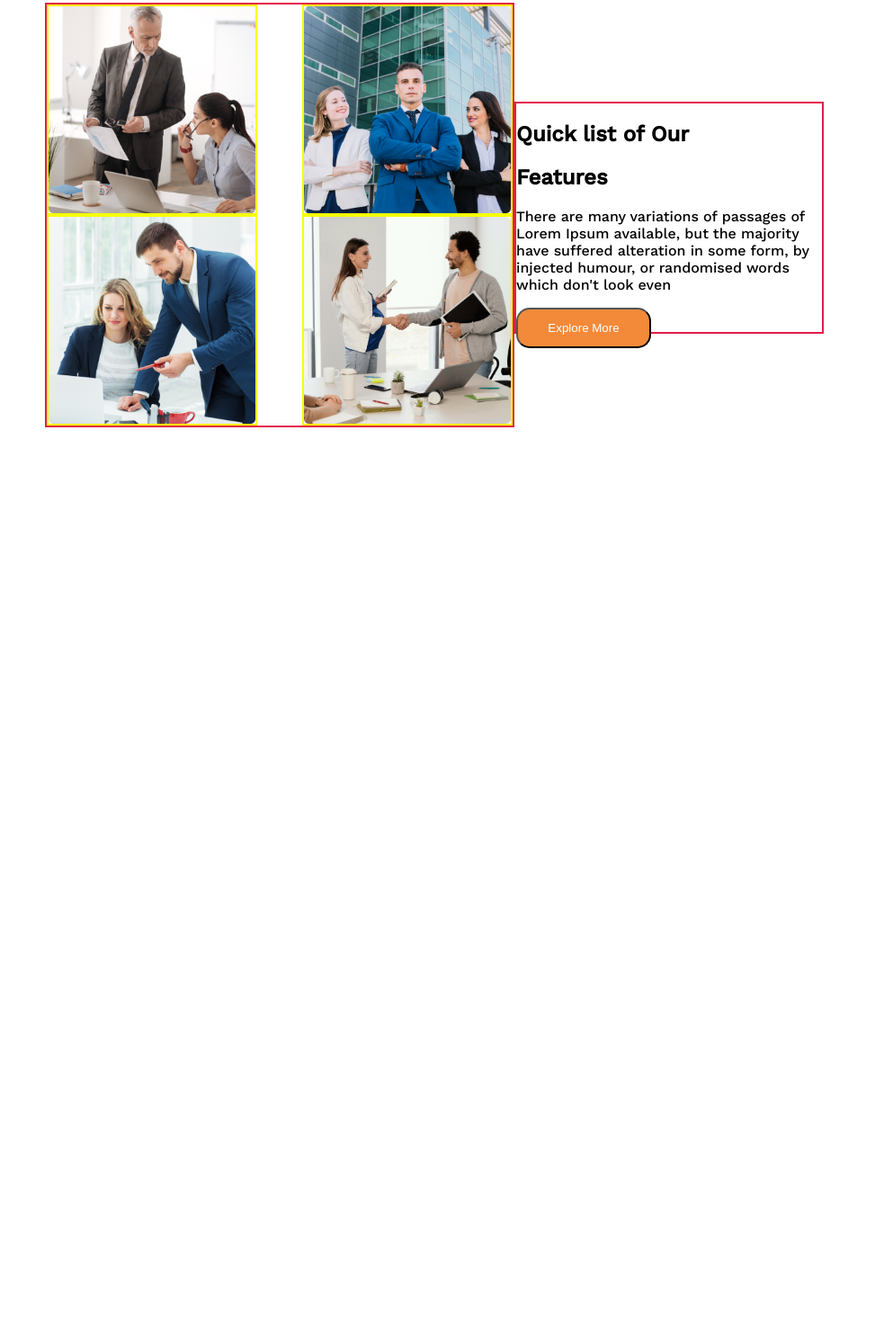
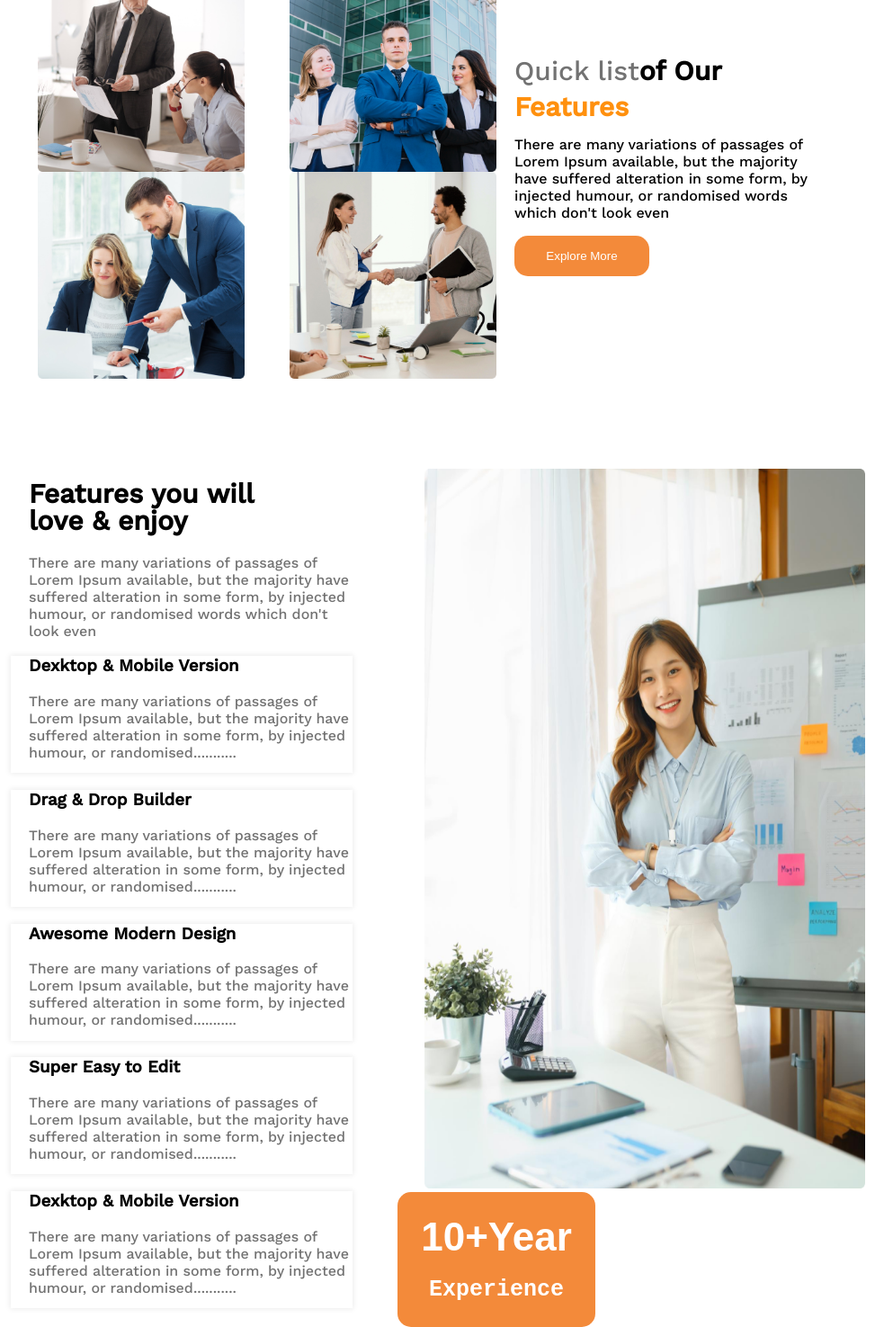
Before and after one commit to soumik004/pg-architects, a plain HTML site: page index.html in a window 1280 px wide. Shown: the part 981-2456 px from the top of the page at 90% size, without its empty margins (168-1161 px from the left). Before the commit the page ends 1464 px from the top, so only its background shows below. Drawn offline with nearby package versions, Linux system fonts and the light colour scheme.

Commit message:
feature love part

```diff
--- a/index.html
+++ b/index.html
@@ -33,7 +33,6 @@
                 <div class="button">
                     <button>Explore More</button>
                 </div>
-
             </div>
             <div class="brand-banner">
                 <img src="images/banner.png" alt="">
@@ -52,8 +51,8 @@
                 </div>
             <div>
                     <div class="feature-info">
-                        <div class="feature-title"> <h1>Quick list of Our</h1>
-                           <h1>Features</h1>
+                        <div class="feature-title"> <h1> <span class="text-gray">Quick list</span>of Our </h1>
+                           <h1><span class="text-orang">Features</span> </h1>
                             <p>There are many variations of passages of Lorem Ipsum available, but the majority have suffered alteration in some form, by injected humour, or randomised words which don't look even</p>
                         </div>
                         <div class="button1">
@@ -61,18 +60,94 @@
                         </div>
                        </div>
                 </div>
+        </section>
+        <!--=============== Features you will love & enjoy  =================-->
+        <section class="container">
+            <div class="container-left">
+             <div class="container-title">
+                <h1>Features you will </h1>
+                <h1>love & enjoy</h1>
+                <p>There are many variations of passages of Lorem Ipsum available, but the majority have suffered alteration in some form, by injected humour, or randomised words which don't look even</p>
+
+             </div>
+            <!-- ===================  -->
+            <div>
+                <div class="container-box">
+                    <div class="container-title">
+                        <h3>Dexktop & Mobile Version</h3>
+                    </div>
+                    <div class="container-pera">
+                        <p>There are many variations of passages of Lorem Ipsum available, but the majority have suffered alteration in some form, by injected humour, or randomised...........</p>
+                    </div>
+                 </div>
+            </div>
+            <div>
+                <div class="container-box">
+                    <div class="container-title">
+                        <h3>Drag & Drop Builder</h3>
+                    </div>
+                    <div class="container-pera">
+                        <p>There are many variations of passages of Lorem Ipsum available, but the majority have suffered alteration in some form,
+                            by injected humour, or randomised...........</p>
+                    </div>
+
                 </div>
 
+            </div>
+            <div>
+                <div class="container-box">
+                    <div class="container-title">
+                        <h3>Awesome Modern Design</h3>
+                    </div>
+                    <div class="container-pera">
+                        <p>There are many variations of passages of Lorem Ipsum available, but the majority have suffered alteration in some form, by injected humour, or randomised...........</p>
+                    </div>
 
+                </div>
 
+            </div>
+            <div>
+                <div class="container-box">
+                    <div class="container-title">
+                        <h3>Super Easy to Edit</h3>
+                    </div>
+                    <div class="container-pera">
+                        <p>There are many variations of passages of Lorem Ipsum available, but the majority have suffered alteration in some form, by injected humour, or randomised...........</p>
+                    </div>
 
+                </div>
 
+            </div>
+            <div>
+                <div class="container-box">
+                    <div class="container-title">
+                        <h3>Dexktop & Mobile Version</h3>
+                    </div>
+                    <div class="container-pera">
+                        <p>There are many variations of passages of Lorem Ipsum available, but the majority have suffered alteration in some form, by injected humour, or randomised...........</p>
+                    </div>
+
+                </div>
+
+            </div>
+
+            </div>
+            <!-- ==================== ==  -->
+            <div class="container-right">
+               <div class="container-img">
+
+                    <img src="images/architect.png" alt="">
+
+               </div>
+               <div class="container-right-btn">
+                  <button>10+Year
+                    <samp class="bnt-style">Experience</samp> </button>
+
+               </div>
+            </div>
         </section>
-
     </main>
     <footer>
-
     </footer>
-
 </body>
 </html>
--- a/style/style.css
+++ b/style/style.css
@@ -3,10 +3,12 @@
 /*=================== common style section================   */
 body{
     font-family: 'Work Sans', sans-serif;
+    margin: 0px;
 
 }
 .nav-manu, .brand{
     background: rgba(255, 144, 14, 0.1);
+
 }
 
 
@@ -14,9 +16,8 @@ body{
 .nav-manu{
     display: flex;
     justify-content: space-between;
-    margin-top: 30px;
+
     align-items: center;
-    border: 2px solid blue;
 }
 .nav-title{
     width: 302px;
@@ -25,9 +26,6 @@ body{
     font-size: 30px;
     margin-left: 130px;
     text-align: center;
-    border: 2px solid blue;
-
-
 }
 .nav-manu ul{
     display: flex;
@@ -37,18 +35,19 @@ body{
     align-items: center;
     list-style: none;
     margin-right: 150px;
-    border: 2px solid blue;
 }
 .nav-manu li{
     text-align: center;
 }
 /* =========================style for brand part====================  */
+.brand{
+    margin-top: -25px;
+}
 .brand-info{
     width: 500px;
     height: 225px;
     margin-left: 400px;
-    border: 2px solid rgb(227, 27, 74);
-
+    margin-top: 25px;
 }
 .brand-title h1{
     text-align: center;
@@ -70,6 +69,7 @@ button{
     width: 150px;
     height: 45px;
     color: white;
+    border: none;
     border-radius: 15px;
     background: rgb(243, 138, 58);
 }
@@ -92,17 +92,116 @@ button{
     display: grid;
     grid-template-columns: repeat(2, 1fr);
     column-gap: 50px;
-    border: 2px solid rgb(227, 27, 74);
 }
 .feature img{
     width: 230px;
     height: 230px;
-    border: 2px solid rgb(246, 255, 0);
+
 }
 .feature-info{
     width: 340px;
-    height: 254px;
+    height: 280px;
     margin-top: 150px;
     margin-right: 200px;
-    border: 2px solid rgb(227, 27, 74);
 }
+.feature-title h1{
+
+    font-weight: 700;
+    font-size: 30px;
+    line-height: 15px;
+}
+.text-gray{
+    font-weight: 500;
+    color: #727272;
+}
+.text-orang{
+
+    color: #FF900E;
+}
+/* -=============== style for Features you will love & enjoy  =================- */
+.container{
+    display: flex;
+    width: 950px;
+    height: 900px;
+    margin-left: 180px;
+
+}
+/*================== container left ======================== */
+.container-left{
+    width: 630px;
+    height: 700px;
+    margin-top: 100px;
+
+
+}
+.container-left h1{
+    font-weight: 700;
+    font-size: 40px;
+    font-size: 30px;
+    line-height: 5px;
+
+}
+.container-title p{
+    font-weight: 400;
+    font-size: 16px;
+    color: #727272;
+    margin-top: 35px;
+
+}
+/*-------- style for container box ---------------*/
+.container-box{
+    width: 380px;
+    height: 130px;
+    box-shadow: 0px 0px 6px 1px rgba(0, 0, 0, 0.08);
+}
+.container-box h1{
+    font-weight: 600;
+    font-size: 20px;
+    margin-left: 20px;
+}
+.container-title{
+    margin-left: 20px;
+    margin-bottom: 0px;
+
+}
+.container-pera{
+    margin-left: 20px;
+}
+
+.container-box p{
+    font-weight: 400;
+    font-size: 16px;
+    color: #727272;
+}
+
+
+
+
+/*================== container right ================ */
+.container-right{
+    width: 630px;
+    height: 900px;
+    margin-top: 100px;
+
+}
+.container-img img{
+    width: 490px;
+    height: 800px;
+    margin-left: 70px;
+}
+.container-right-btn{
+
+    line-height: 70px;
+    margin-left: 40px;
+    color: #FF900E;
+}
+.container-right-btn button{
+    font-weight: 700;
+    font-size: 44px;
+    width: 220px;
+    height: 150px;
+
+}
+.bnt-style{
+    font-size: 25px;
+}
```
